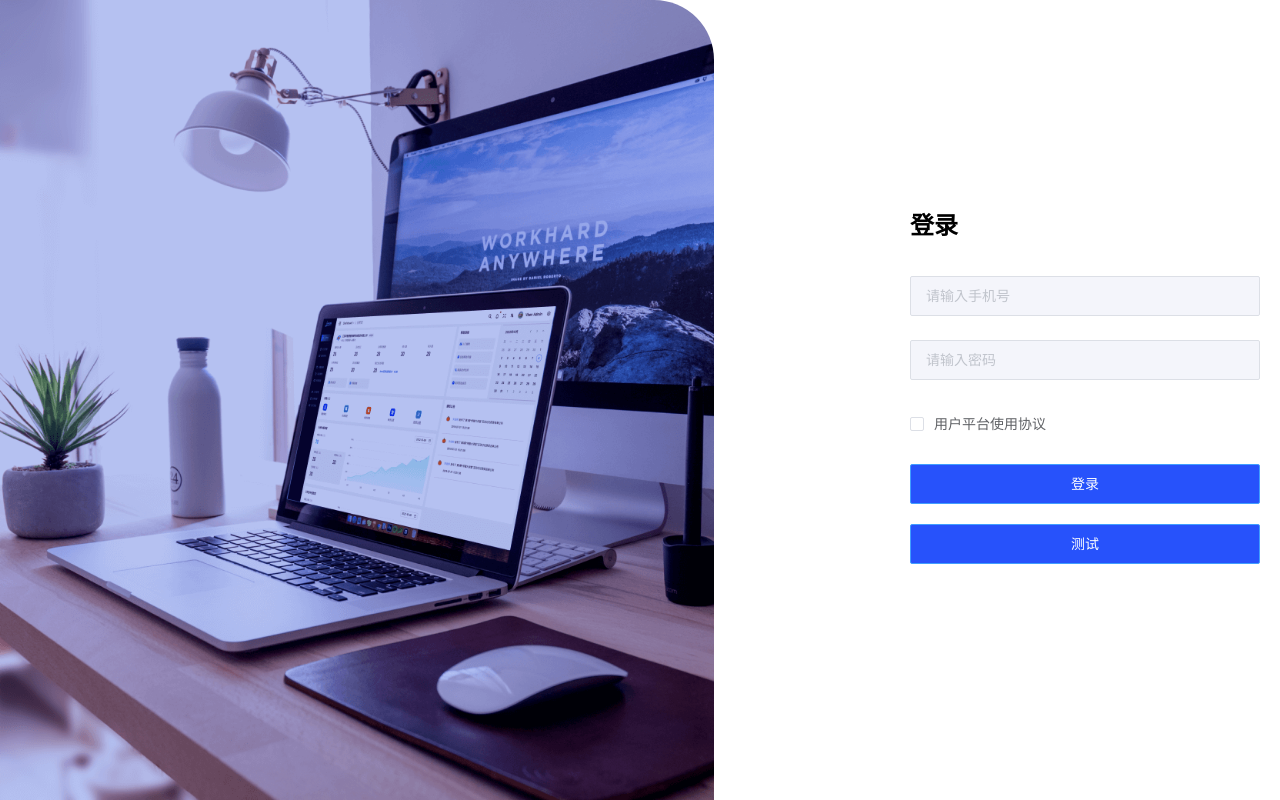
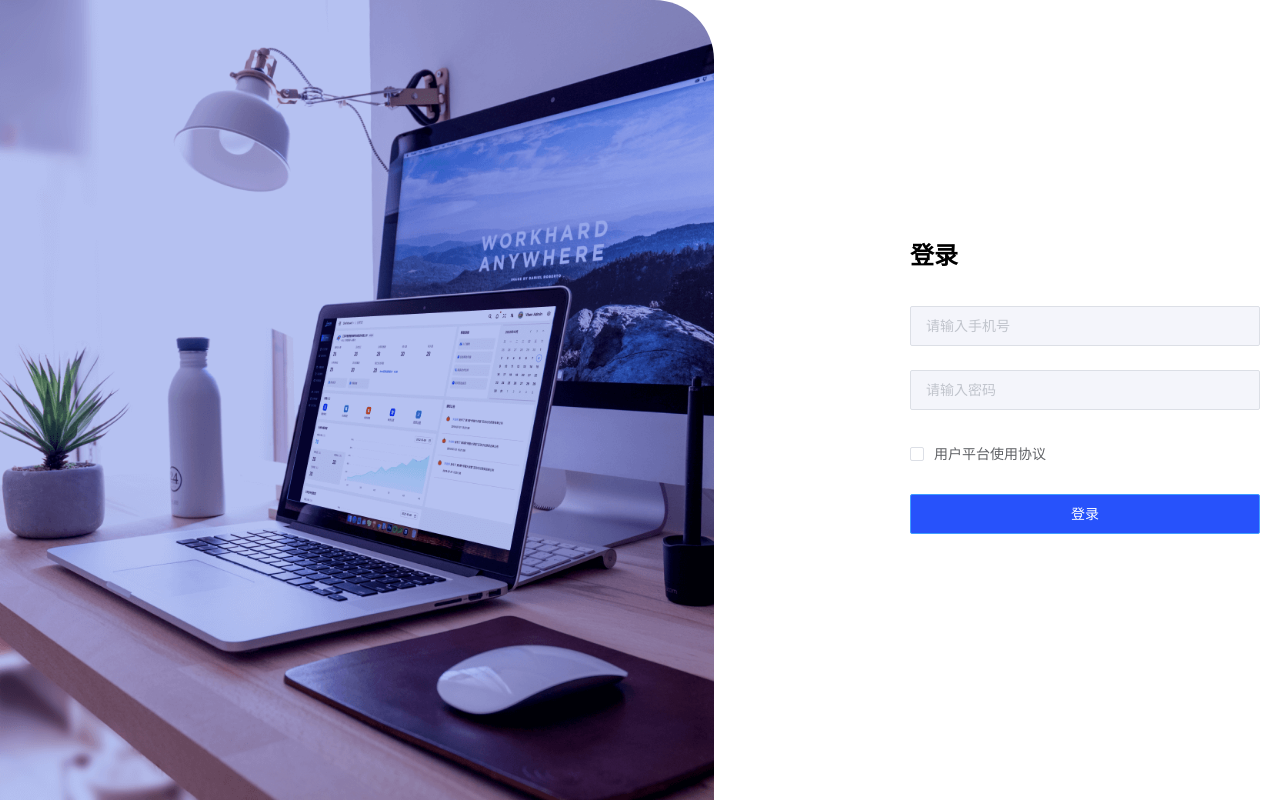
Before and after one commit to XuHyu/HeimaHR, a Vue app: page /#/login in a window 1280 px wide. Built offline with nearby package versions, Linux system fonts and the light colour scheme.

Commit message:
登录贯通

```diff
--- a/src/views/login/index.vue
+++ b/src/views/login/index.vue
@@ -5,6 +5,7 @@
       <h1>登录</h1>
       <el-card shadow="never" class="login-card">
         <!--登录表单-->
+        <!-- el-form > el-form-item > el-input -->
         <el-form ref="form" :model="loginForm" :rules="loginRules">
           <el-form-item prop="mobile">
             <el-input v-model="loginForm.mobile" placeholder="请输入手机号" />
@@ -20,16 +21,12 @@
           <el-form-item>
             <el-button style="width:350px" type="primary" @click="login">登录</el-button>
           </el-form-item>
-          <el-form-item>
-            <el-button style="width:350px" type="primary" @click="testAjax">测试</el-button>
-          </el-form-item>
         </el-form>
       </el-card>
     </div>
   </div>
 </template>
 <script>
-import request from '@/utils/request'
 export default {
   name: 'Login',
   data() {
@@ -48,22 +45,27 @@ export default {
           pattern: /^1[3-9]\d{9}$/,
           message: '手机号格式不正确',
           trigger: 'blur'
-        }
-        ],
+
+        }],
         password: [{
           required: true,
           message: '请输入密码',
           trigger: 'blur'
         }, {
+          min: 6,
           max: 16,
-          min: 6,
-          message: '密码长度异常，请输入6-16位密码',
+          message: '密码长度应该为6-16位之间',
           trigger: 'blur'
-        }
-        ],
+
+        }],
+        // required只能检测 null undefined ""
         isAgree: [{
           validator: (rule, value, callback) => {
-            value ? callback : callback(new Error('用户平台协议必须被勾选'))
+            // rule校验规则
+            // value 校验的值
+            // callback 函数 - promise resolve reject
+            // callback() callback(new Error(错误信息))
+            value ? callback() : callback(new Error('您必须勾选用户的使用协议'))
           }
         }]
       }
@@ -71,18 +73,12 @@ export default {
   },
   methods: {
     login() {
-      const isOK = this.$refs.form.validate()
-      if (isOK) {
-        this.$store.dispatch('user/login', this.loginForm)
-      }
-    },
-    testAjax() {
-      request({
-        url: 'sys/login',
-        method: 'post',
-        data: {
-          mobile: '13800000002',
-          password: `itHeiMa@${new Date().toISOString().slice(0, 10).replace(/-/g, '')}`
+      this.$refs.form.validate(async(isOK) => {
+        if (isOK) {
+          await this.$store.dispatch('user/login', this.loginForm)
+          // Vuex 中的action 返回的promise
+          // 跳转主页
+          this.$router.push('/')
         }
       })
     }
```
